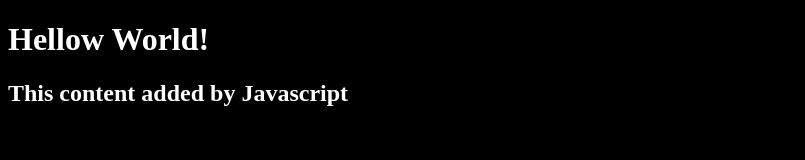
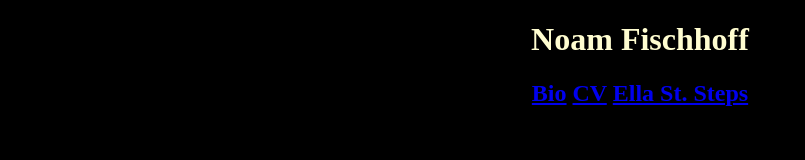
Before and after one commit to noam-omer/my-personal-website, a plain HTML site: page index.html in a window 1280 px wide. Shown: the whole page, without its empty margins (0-805 px from the left). Drawn offline with Linux system fonts and the light colour scheme.

Commit message:
updated index file

```diff
--- a/index.html
+++ b/index.html
@@ -5,7 +5,11 @@
     <title>My Personal Website</title>
 </head>
 <body>
-    <h1>Hellow World!</h1>
+    <h1>Noam Fischhoff</h1>
+    <h2><a href="bio.html">Bio</a>
+        <a href="Fischhoff_CV.pdf">CV</a>
+        <a href="ella_steps.html">Ella St. Steps</a>
+        </h2>
     <script src="script.js"></script>
 </body>
 </html>
--- a/script.js
+++ b/script.js
@@ -1,3 +1,3 @@
 const h2 = document.createElement('h2');
 h2.textContent = 'This content added by Javascript';
-document.querySelector('body').appendChild(h2);
+//document.querySelector('body').appendChild(h2);
--- a/style.css
+++ b/style.css
@@ -1,4 +1,16 @@
+h1,h2 {
+    text-align: center;
+}
+h2 {
+    color:
+}
 body {
     background: black;
-    color: white;
+    color: #FFFDD0;
 }
+.center{
+    display: block;
+    margin-left: auto;
+    margin-right: auto;
+    width: 50%;
+}
```
